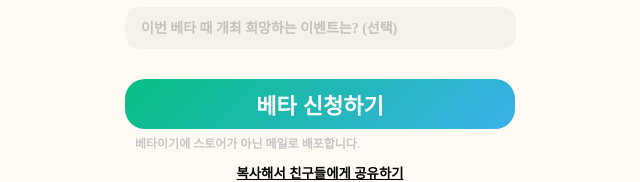
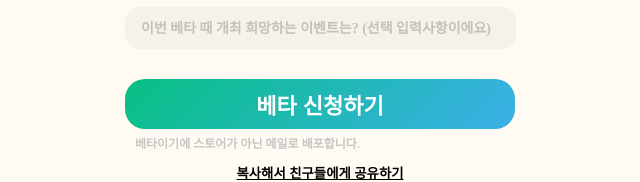
Before and after one commit to wjdwl002/unimini-marketing, a plain HTML site: page index.html in a window 1280 px wide. Shown: the part 4059-4241 px from the top of the page, 320-960 px from the left. Drawn offline with nearby package versions, Linux system fonts and the light colour scheme; some packages are replaced by stand-ins of ours; a script that the page names is missing; a web font is replaced by a local one.

Commit message:
구글폼 문구 수정

```diff
--- a/index.html
+++ b/index.html
@@ -187,7 +187,7 @@
                 </div>
                 <div>
                     <label for="option"></label>
-                    <input type="text" id="option" name="option" placeholder="이번 베타 때 개최 희망하는 이벤트는? (선택)" style="width:92%; padding-right: 16px;">
+                    <input type="text" id="option" name="option" placeholder="이번 베타 때 개최 희망하는 이벤트는? (선택 입력사항이에요)" style="width:92%; padding-right: 16px;">
                 </div>
             </div>
 
```
